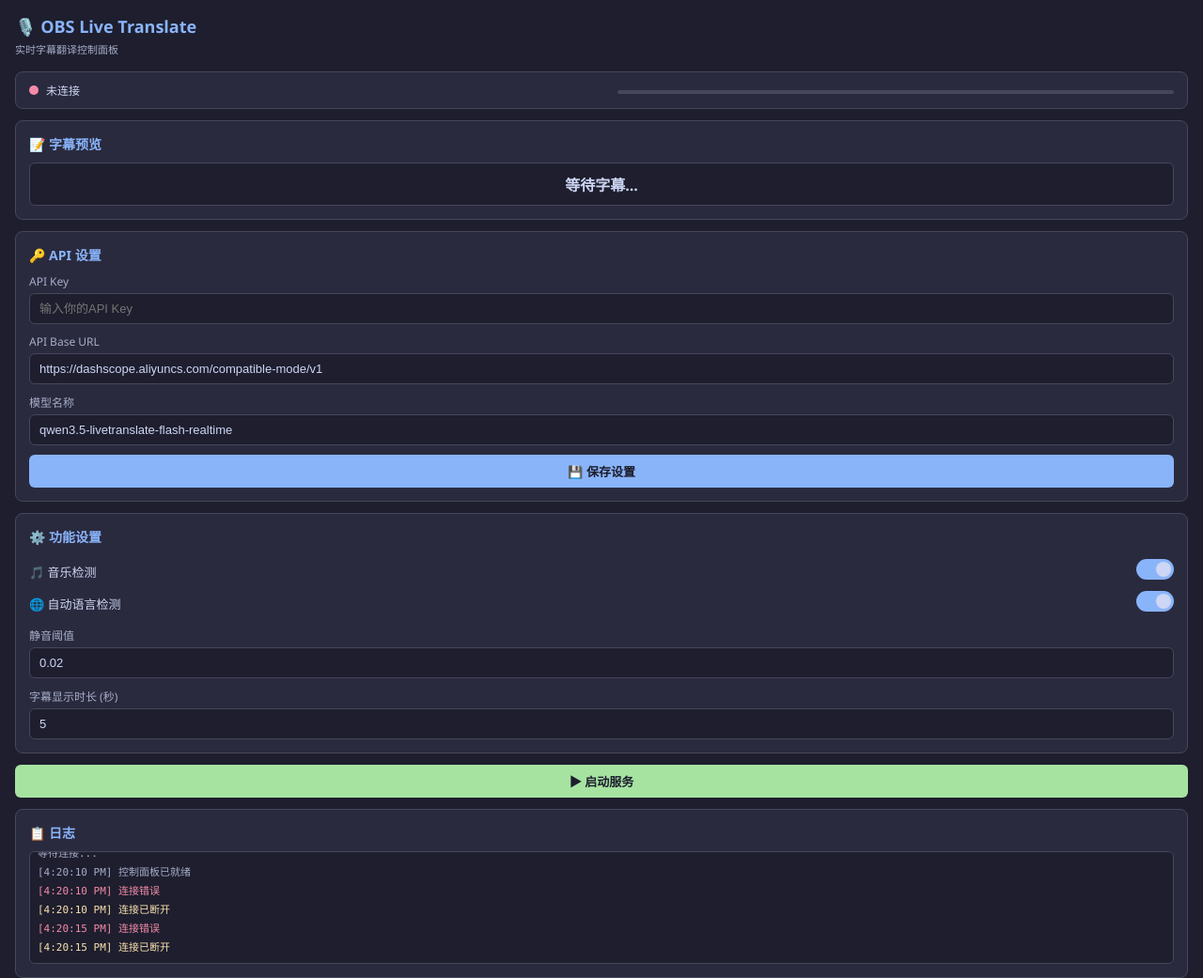
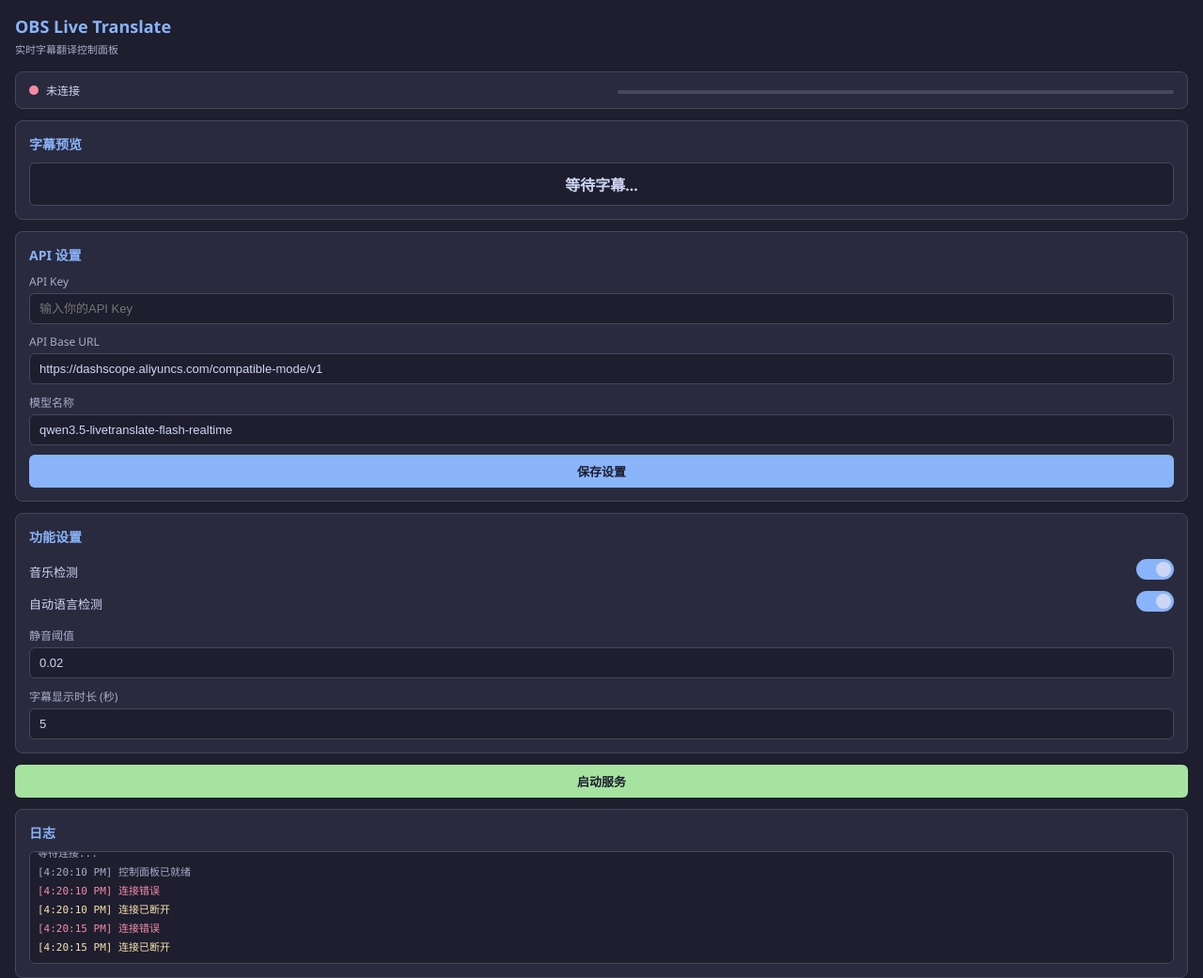
Before and after one commit to buxicim2026/obs-live-translate, a plain HTML site: page dock/control_panel.html in a window 1280 px wide. Shown: the whole page at 94% size. Drawn offline with Linux system fonts and the light colour scheme.

Commit message:
Update control_panel.html

```diff
--- a/dock/control_panel.html
+++ b/dock/control_panel.html
@@ -1,4 +1,3 @@
-<!-- dock/control_panel.html -->
 <!DOCTYPE html>
 <html lang="zh-CN">
 <head>
@@ -257,7 +256,7 @@
 </head>
 <body>
 
-<h1>🎙️ OBS Live Translate</h1>
+<h1>OBS Live Translate</h1>
 <p class="subtitle">实时字幕翻译控制面板</p>
 
 <!-- 状态栏 -->
@@ -271,13 +270,13 @@
 
 <!-- 字幕预览 -->
 <div class="section">
-  <h2>📝 字幕预览</h2>
+  <h2>字幕预览</h2>
   <div class="subtitle-preview" id="subtitlePreview">等待字幕...</div>
 </div>
 
 <!-- API设置 -->
 <div class="section">
-  <h2>🔑 API 设置</h2>
+  <h2>API 设置</h2>
   <div class="form-group">
     <label>API Key</label>
     <input type="password" id="apiKey" placeholder="输入你的API Key">
@@ -290,21 +289,21 @@
     <label>模型名称</label>
     <input type="text" id="modelName" value="qwen3.5-livetranslate-flash-realtime">
   </div>
-  <button class="btn btn-primary" onclick="saveSettings()" style="width:100%">💾 保存设置</button>
+  <button class="btn btn-primary" onclick="saveSettings()" style="width:100%">保存设置</button>
 </div>
 
 <!-- 功能开关 -->
 <div class="section">
-  <h2>⚙️ 功能设置</h2>
+  <h2>功能设置</h2>
   <div class="toggle-row">
-    <span>🎵 音乐检测</span>
+    <span>音乐检测</span>
     <label class="toggle">
       <input type="checkbox" id="musicDetection" checked>
       <span class="toggle-slider"></span>
     </label>
   </div>
   <div class="toggle-row">
-    <span>🌐 自动语言检测</span>
+    <span>自动语言检测</span>
     <label class="toggle">
       <input type="checkbox" id="autoLangDetect" checked>
       <span class="toggle-slider"></span>
@@ -322,13 +321,13 @@
 
 <!-- 操作按钮 -->
 <div class="btn-group">
-  <button class="btn btn-success" id="btnStart" onclick="toggleServer()" style="flex:1">▶ 启动服务</button>
-  <button class="btn btn-danger" id="btnStop" onclick="toggleServer()" style="flex:1;display:none">⏹ 停止服务</button>
+  <button class="btn btn-success" id="btnStart" onclick="toggleServer()" style="flex:1">启动服务</button>
+  <button class="btn btn-danger" id="btnStop" onclick="toggleServer()" style="flex:1;display:none">停止服务</button>
 </div>
 
 <!-- 日志 -->
 <div class="section" style="margin-top:12px;">
-  <h2>📋 日志</h2>
+  <h2>日志</h2>
   <div class="log-area" id="logArea">
     <div class="log-entry">等待连接...</div>
   </div>
@@ -355,7 +354,7 @@
     const entry = document.createElement('div');
     entry.className = 'log-entry ' + level;
     const time = new Date().toLocaleTimeString();
-    entry.textContent = `[${time}] ${msg}`;
+    entry.textContent = '[' + time + '] ' + msg;
     logArea.appendChild(entry);
     logArea.scrollTop = logArea.scrollHeight;
 
@@ -469,8 +468,6 @@
 
   function toggleServer() {
     addLog(isServerRunning ? '正在停止服务...' : '正在启动服务...', 'warn');
-    // 实际启动/停止由后端Python服务器控制
-    // 这里仅做UI状态切换
     isServerRunning = !isServerRunning;
     updateButtons();
   }
```
